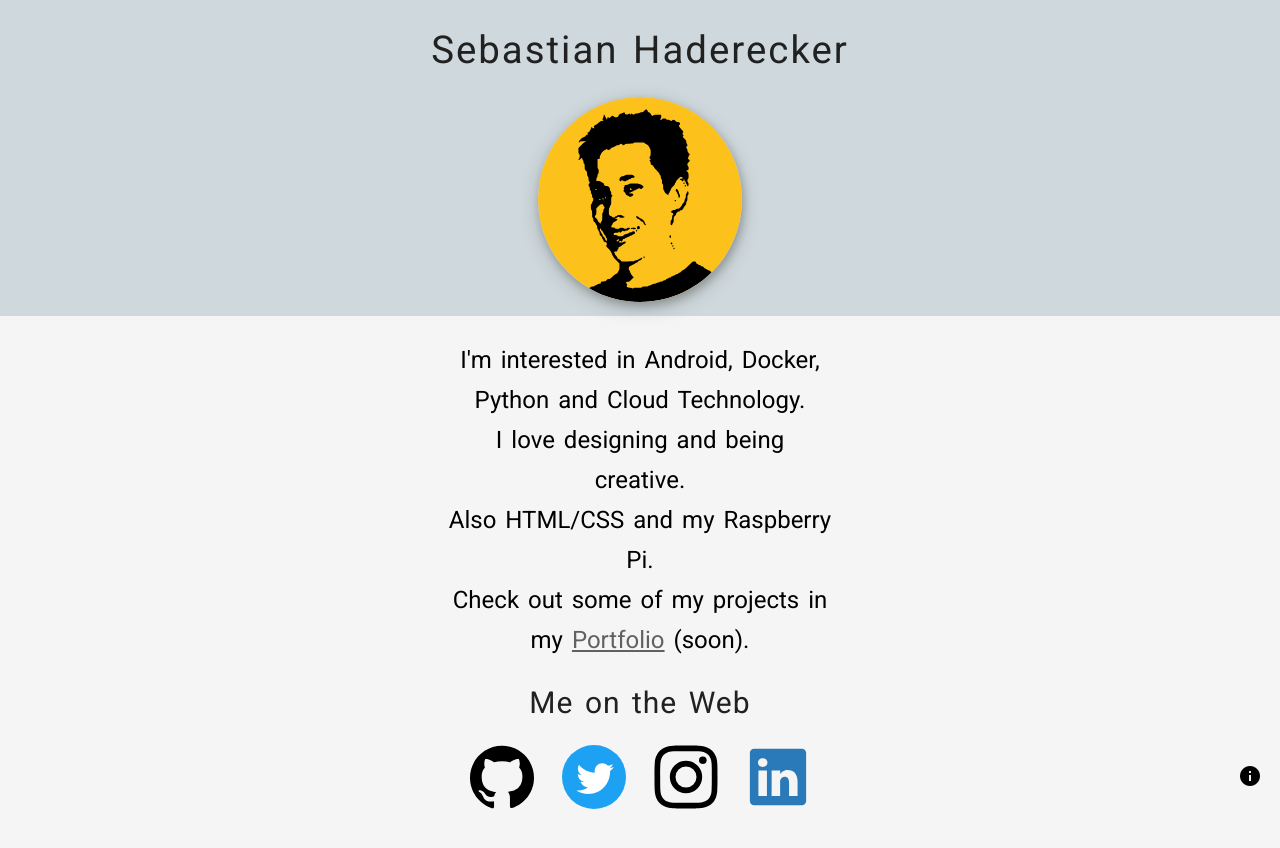
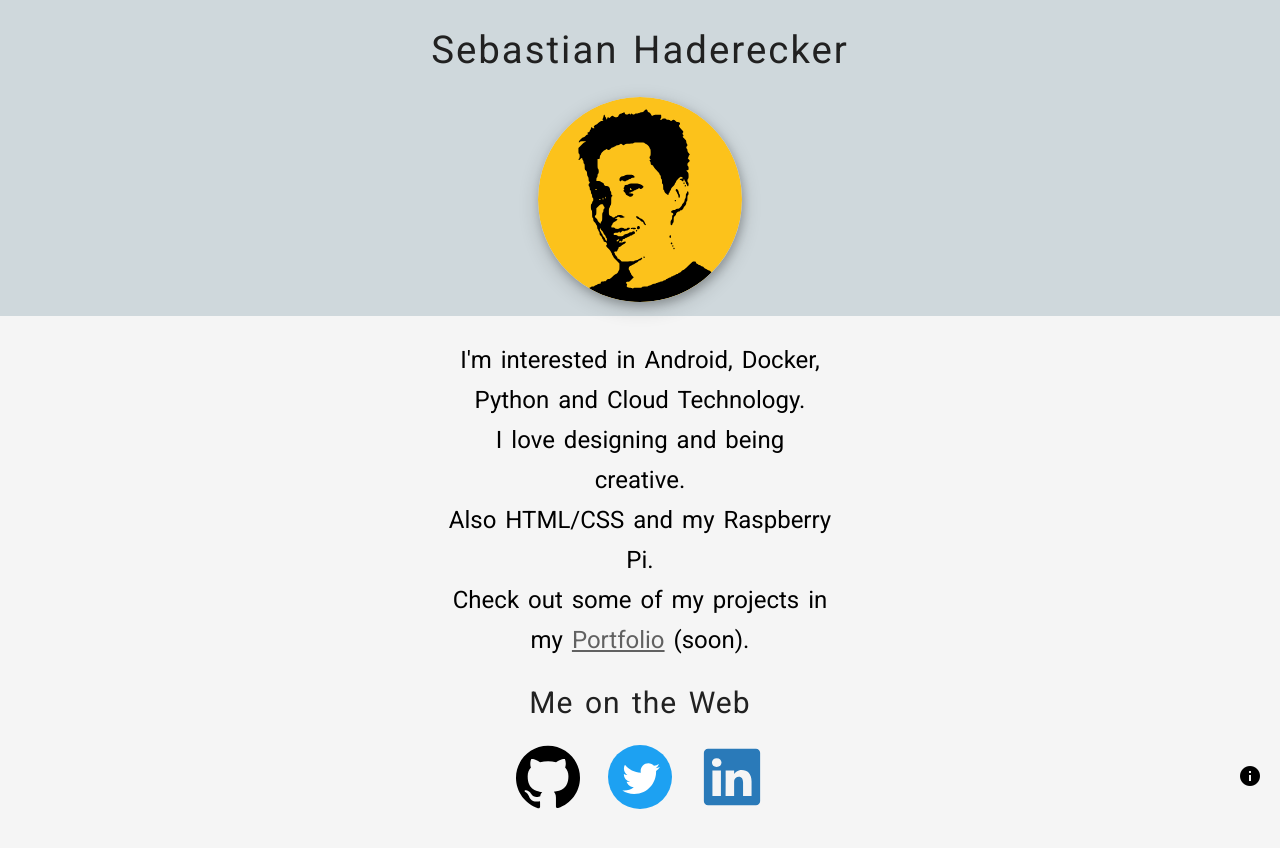
Before and after one commit to shaderecker/shaderecker.github.io, a plain HTML site: page index.html in a window 1280 px wide. Drawn offline with Linux system fonts and the light colour scheme; files whose address does not match are found by name.

Commit message:
Remove Instagram link

```diff
--- a/index.html
+++ b/index.html
@@ -37,7 +37,6 @@
         <div class="unselect">
             <a href="https://github.com/shaderecker" target="_blank" rel="noopener"><img src="github.svg" alt="GitHub" class="icon"></a>&nbsp;&nbsp;&nbsp;
             <a href="https://twitter.com/SHaderecker" target="_blank" rel="noopener"><img src="tweet.svg" alt="Twitter" class="icon"></a>&nbsp;&nbsp;&nbsp;
-            <a href="https://www.instagram.com/shaderecker/" target="_blank" rel="noopener"><img src="instagram.svg" alt="Instagram" class="icon"></a>&nbsp;&nbsp;&nbsp;
             <a href="https://www.linkedin.com/in/sebastian-haderecker/" target="_blank" rel="noopener"><img src="linkedin.svg" alt="LinkedIn" class="icon"></a>
             <br><br><br><br> <!--Spacing for Mobile Landscape-->
         </div>
```
Also changed, not shown: instagram.svg (deleted).
